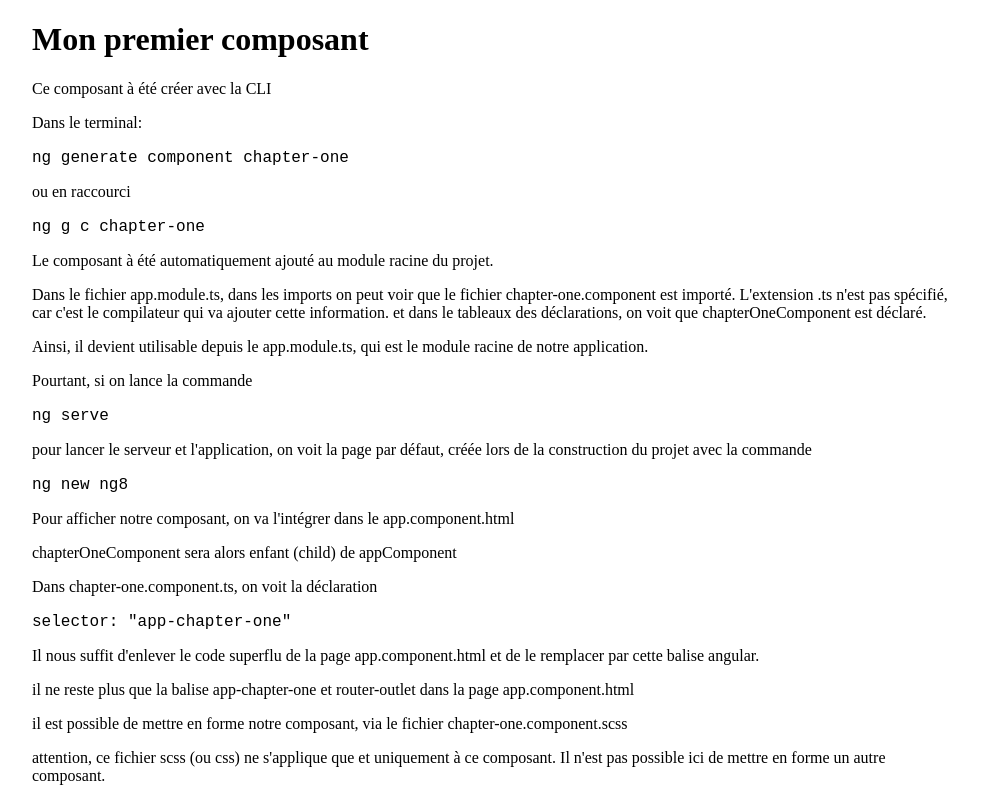
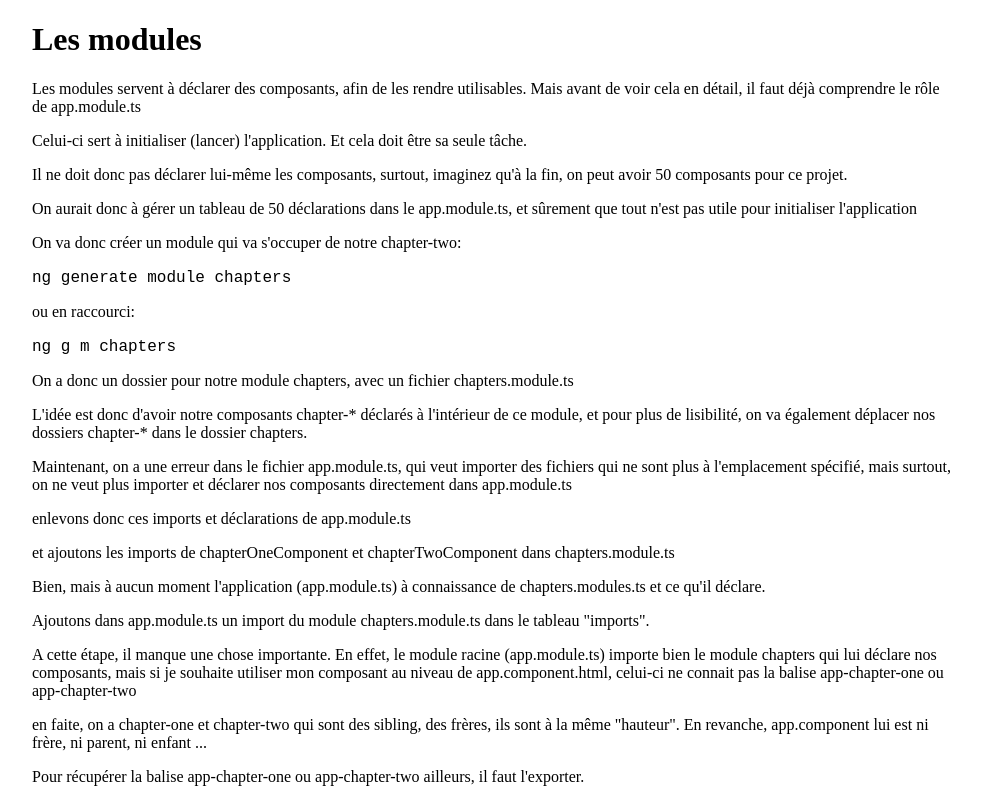
Before and after one commit to duduclx/ng8, an Angular app: page / in a window 1280 px wide. Shown: the top 800 px of the page, without its empty margins (148-1129 px from the left). Built offline with nearby package versions, Linux system fonts and the light colour scheme.

Commit message:
chapitre 2

```diff
--- a/src/app/app.component.html
+++ b/src/app/app.component.html
@@ -1,2 +1,2 @@
-<app-chapter-one></app-chapter-one>
+<app-chapter-two></app-chapter-two>
 <router-outlet></router-outlet>
--- /dev/null
+++ b/src/app/chapters/chapter-two/chapter-two.component.html
@@ -0,0 +1,37 @@
+<div class="chapter-two">
+  <h1>Les modules</h1>
+  <p>Les modules servent à déclarer des composants, afin de les rendre utilisables.
+    Mais avant de voir cela en détail, il faut déjà comprendre le rôle de app.module.ts</p>
+  <p>Celui-ci sert à initialiser (lancer) l'application. Et cela doit être sa seule tâche.</p>
+  <p>Il ne doit donc pas déclarer lui-même les composants, surtout, imaginez qu'à la fin,
+    on peut avoir 50 composants pour ce projet.</p>
+  <p>On aurait donc à gérer un tableau de 50 déclarations dans le app.module.ts,
+    et sûrement que tout n'est pas utile pour initialiser l'application</p>
+  <p>On va donc créer un module qui va s'occuper de notre chapter-two:</p>
+  <code>ng generate module chapters</code>
+  <p>ou en raccourci:</p>
+  <code>ng g m chapters</code>
+  <p>On a donc un dossier pour notre module chapters, avec un fichier chapters.module.ts</p>
+  <p>L'idée est donc d'avoir notre composants chapter-* déclarés à l'intérieur de ce module,
+  et pour plus de lisibilité, on va également déplacer nos dossiers chapter-* dans le dossier chapters.</p>
+  <p>Maintenant, on a une erreur dans le fichier app.module.ts, qui veut importer des fichiers qui ne sont plus
+  à l'emplacement spécifié, mais surtout, on ne veut plus importer et déclarer nos composants directement dans
+  app.module.ts</p>
+  <p>enlevons donc ces imports et déclarations de app.module.ts</p>
+  <p>et ajoutons les imports de chapterOneComponent et chapterTwoComponent dans chapters.module.ts</p>
+  <p>Bien, mais à aucun moment l'application (app.module.ts) à connaissance de chapters.modules.ts et ce qu'il déclare.</p>
+  <p>Ajoutons dans app.module.ts un import du module chapters.module.ts dans le tableau "imports".</p>
+  <p>A cette étape, il manque une chose importante.
+  En effet, le module racine (app.module.ts) importe bien le module chapters qui lui déclare nos composants,
+  mais si je souhaite utiliser mon composant au niveau de app.component.html,
+    celui-ci ne connait pas la balise app-chapter-one ou app-chapter-two</p>
+  <p>en faite, on a chapter-one et chapter-two qui sont des sibling, des frères, ils sont à la même "hauteur".
+  En revanche, app.component lui est ni frère, ni parent, ni enfant ...</p>
+  <p>Pour récupérer la balise app-chapter-one ou app-chapter-two ailleurs, il faut l'exporter.</p>
+  <p>dans chapters.module.ts, on va rajouter un décorateur "exports" auquel on passe un tableau listant les composants à exporter.</p>
+  <p>Puis dans app.component.html, je vais maintenant afficher app-chapter-two avant la balise router-outlet.</p>
+  <p>Le module permet donc de centraliser des déclarations et des exports (et d'autres choses encore),
+   permettant une meilleure architecture et lecture de notre code.</p>
+  <p>On va illustrer cela un peu mieux, en créant deux composants, un pour la barre de navigation et un pour le pied de page.</p>
+  <p>Pour cela, on va faire un chapitre2suite.</p>
+</div>
--- /dev/null
+++ b/src/app/chapters/chapter-two/chapter-two.component.scss
@@ -0,0 +1,6 @@
+.chapter-two {
+  display: block;
+  margin: 0 auto;
+  font-size: 16px;
+  max-width: 920px;
+}
--- /dev/null
+++ b/src/app/chapters/chapter-two/chapter-two.component.ts
@@ -0,0 +1,15 @@
+import { Component, OnInit } from '@angular/core';
+
+@Component({
+  selector: 'app-chapter-two',
+  templateUrl: './chapter-two.component.html',
+  styleUrls: ['./chapter-two.component.scss']
+})
+export class ChapterTwoComponent implements OnInit {
+
+  constructor() { }
+
+  ngOnInit() {
+  }
+
+}
```
Also changed, not shown: src/app/app.module.ts (+5 -4 lines), src/app/chapters/chapters.module.ts (added, +20 -0 lines), src/app/chapters/chapter-one/chapter-one.component.html (renamed from src/app/chapter-one/chapter-one.component.html), src/app/chapters/chapter-one/chapter-one.component.scss (renamed from src/app/chapter-one/chapter-one.component.scss), src/app/chapters/chapter-one/chapter-one.component.ts (renamed from src/app/chapter-one/chapter-one.component.ts), 2 other files (tests, documents, lock files or other folders).
